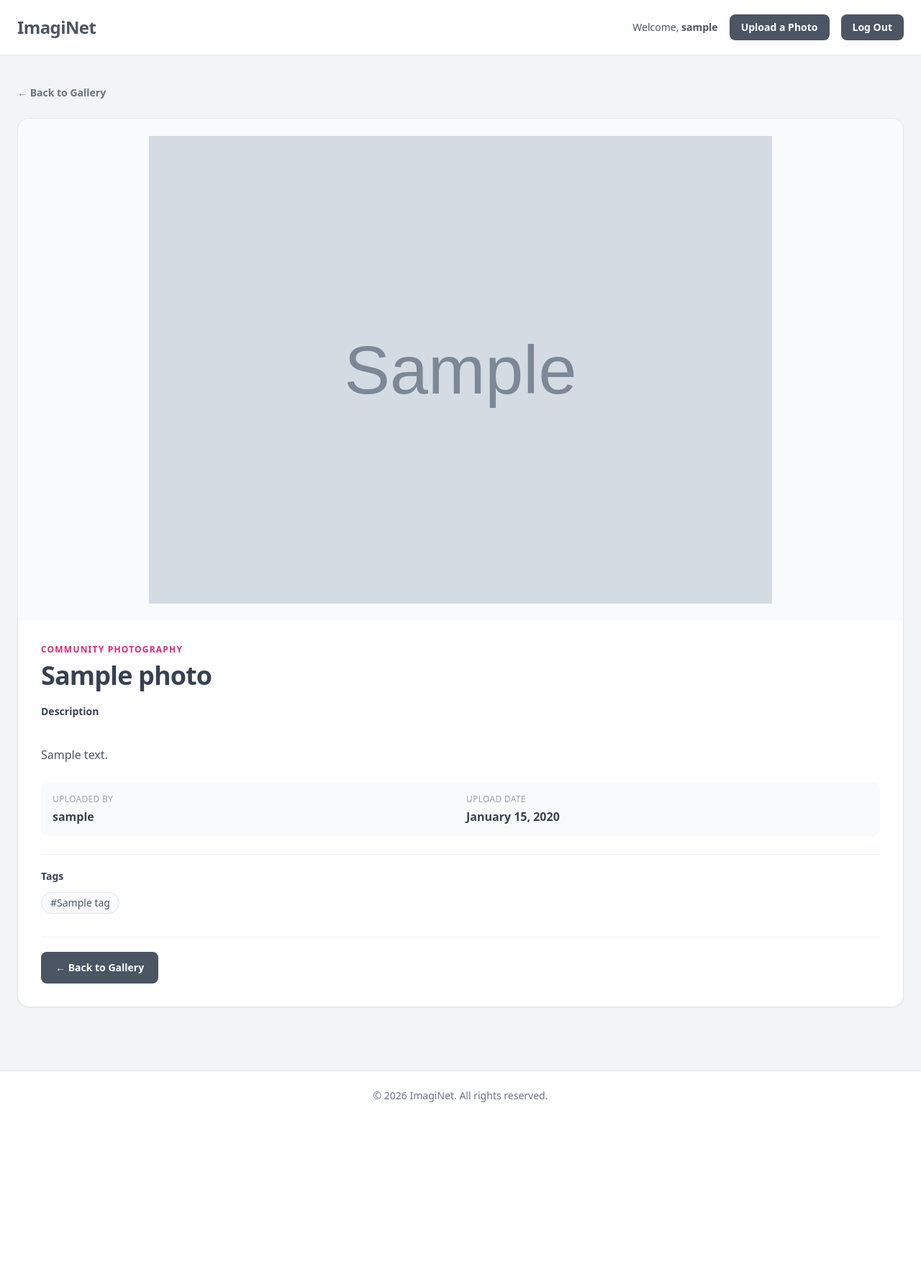
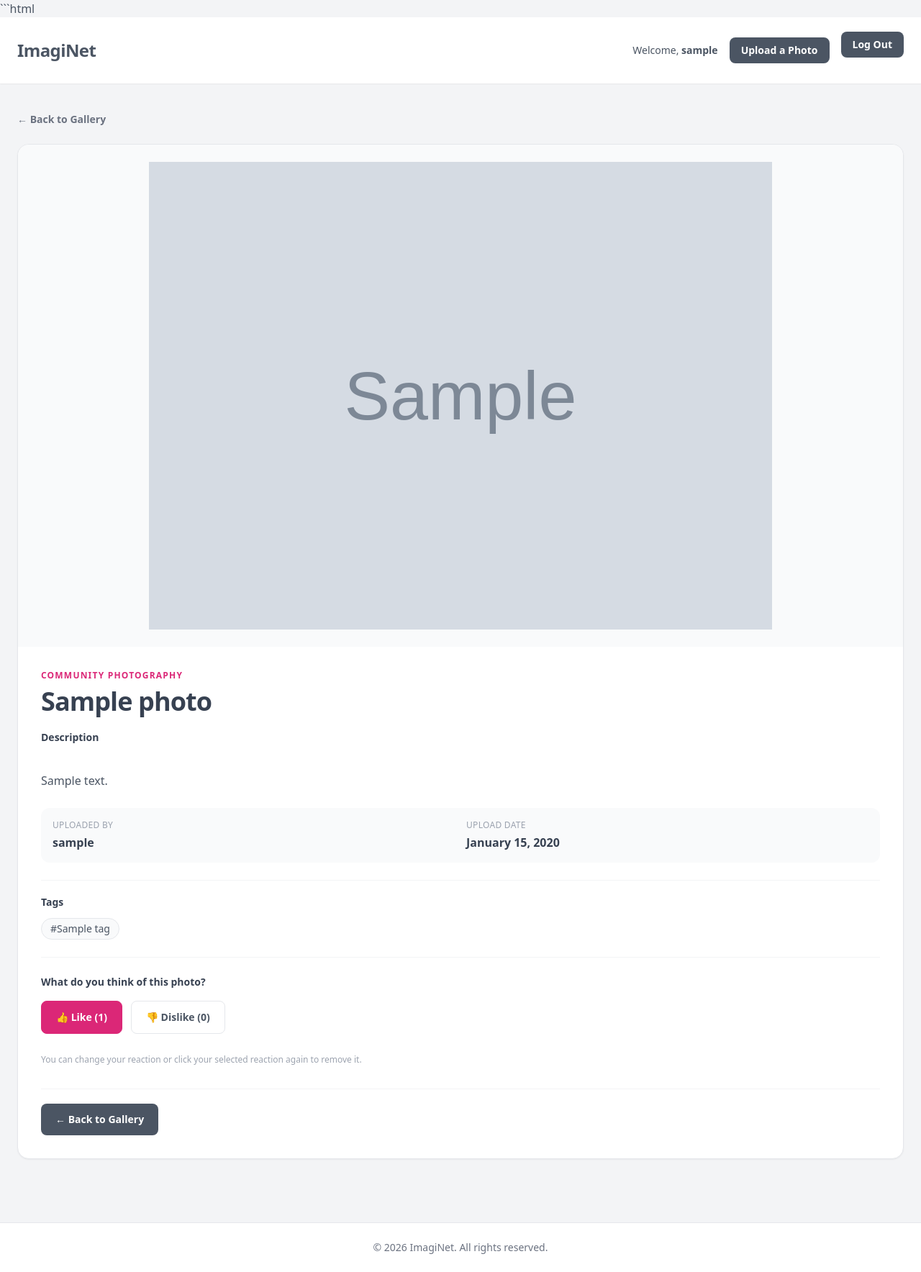
Before and after one commit to RowanHMc/ImagiNET, a Django app: page /photos/1/ in a window 1280 px wide. Shown: the whole page at 72% size. Before the commit the page ends 1532 px from the top, so only its background shows below. Run offline with Django 5.2, Linux system fonts and the light colour scheme; a user stored in the database is signed in; tables that the repository leaves empty hold one stand-in row (values such as "Sample post"); grey boxes marked "Sample" are stand-in pictures; some libraries are stand-ins or nearby versions.

Commit message:
update phororeactions

````diff
--- a/photo_gallery/templates/photo_detail.html
+++ b/photo_gallery/templates/photo_detail.html
@@ -1,3 +1,4 @@
+```html
 {% extends 'base.html' %}
 
 {% block title %}{{ photo.title }} | ImagiNet{% endblock %}
@@ -94,6 +95,59 @@
             </div>
         </div>
 
+        <!-- Like and Dislike -->
+        <div class="mt-6 border-t border-gray-100 pt-6">
+            <h2 class="mb-4 text-sm font-semibold text-gray-700">
+                What do you think of this photo?
+            </h2>
+
+            <div class="flex flex-wrap gap-3">
+
+                <!-- Like Button -->
+                <form method="POST"
+                      action="{% url 'react_to_photo' photo.id %}">
+                    {% csrf_token %}
+
+                    <button
+                        type="submit"
+                        name="reaction"
+                        value="like"
+                        class="rounded-lg border px-5 py-3 text-sm font-semibold transition
+                        {% if user_reaction == 'like' %}
+                            border-pink-600 bg-pink-600 text-white
+                        {% else %}
+                            border-gray-200 bg-white text-gray-600 hover:border-pink-300 hover:bg-pink-50 hover:text-pink-700
+                        {% endif %}">
+                        👍 Like ({{ likes_count }})
+                    </button>
+                </form>
+
+                <!-- Dislike Button -->
+                <form method="POST"
+                      action="{% url 'react_to_photo' photo.id %}">
+                    {% csrf_token %}
+
+                    <button
+                        type="submit"
+                        name="reaction"
+                        value="dislike"
+                        class="rounded-lg border px-5 py-3 text-sm font-semibold transition
+                        {% if user_reaction == 'dislike' %}
+                            border-gray-700 bg-gray-700 text-white
+                        {% else %}
+                            border-gray-200 bg-white text-gray-600 hover:border-gray-400 hover:bg-gray-100
+                        {% endif %}">
+                        👎 Dislike ({{ dislikes_count }})
+                    </button>
+                </form>
+
+            </div>
+
+            <p class="mt-3 text-xs text-gray-400">
+                You can change your reaction or click your selected reaction again to remove it.
+            </p>
+        </div>
+
         <!-- Back Button -->
         <div class="mt-8 border-t border-gray-100 pt-5">
             <a href="{% url 'home' %}"
@@ -106,3 +160,4 @@
 </div>
 
 {% endblock %}
+```
--- a/photo_gallery/urls.py
+++ b/photo_gallery/urls.py
@@ -8,5 +8,6 @@ urlpatterns = [
     path('logout/', views.logout_view, name='logout'),
     path('upload/', views.upload_photo, name='upload_photo'),
     path('photos/<int:photo_id>/', views.photo_detail, name='photo_detail'),
+    path('photos/<int:photo_id>/react/', views.react_to_photo, name='react_to_photo'),
 
 ]
--- a/photo_gallery/views.py
+++ b/photo_gallery/views.py
@@ -3,9 +3,10 @@ from .forms import RegistrationForm, PhotoUploadForm
 from django.contrib.auth import login, logout
 from django.contrib.auth.decorators import login_required
 from django.contrib import messages
-from .models import Photo
+from .models import Photo, PhotoReaction
 from django.shortcuts import get_object_or_404
 from django.contrib.auth import authenticate, login
+from django.views.decorators.http import require_POST
 
 # Create your views here.
 
@@ -67,11 +68,29 @@ def home(request):
 
 @login_required
 def photo_detail(request, photo_id):
-    photo= get_object_or_404(Photo, id=photo_id)
+    photo = get_object_or_404(Photo, id=photo_id)
 
-    return render(request, 'photo_detail.html',
-                  {'photo':photo}
-                )
+    likes_count = photo.reactions.filter(
+        reaction=PhotoReaction.LIKE
+    ).count()
+
+    dislikes_count = photo.reactions.filter(
+        reaction=PhotoReaction.DISLIKE
+    ).count()
+
+    user_reaction = None
+
+    if request.user.is_authenticated:
+        user_reaction = photo.reactions.filter(
+            user=request.user
+        ).values_list('reaction', flat=True).first()
+
+    return render(request, 'photo_detail.html', {
+        'photo': photo,
+        'likes_count': likes_count,
+        'dislikes_count': dislikes_count,
+        'user_reaction': user_reaction,
+    })
 
 
 def login_view(request):
@@ -104,3 +123,34 @@ def logout_view(request):
         return redirect('home')
 
     return redirect('home')
+
+@login_required
+@require_POST
+def react_to_photo(request, photo_id):
+    photo = get_object_or_404(Photo, id=photo_id)
+    reaction_type = request.POST.get('reaction')
+
+    if reaction_type not in [
+        PhotoReaction.LIKE,
+        PhotoReaction.DISLIKE,
+    ]:
+        messages.error(request, 'Invalid reaction.')
+        return redirect('photo_detail', photo_id=photo.id)
+
+    reaction, created = PhotoReaction.objects.get_or_create(
+        user=request.user,
+        photo=photo,
+        defaults={'reaction': reaction_type},
+    )
+
+    if created:
+        messages.success(request, 'Your reaction was added.')
+    elif reaction.reaction == reaction_type:
+        reaction.delete()
+        messages.success(request, 'Your reaction was removed.')
+    else:
+        reaction.reaction = reaction_type
+        reaction.save(update_fields=['reaction'])
+        messages.success(request, 'Your reaction was updated.')
+
+    return redirect('photo_detail', photo_id=photo.id)
````
